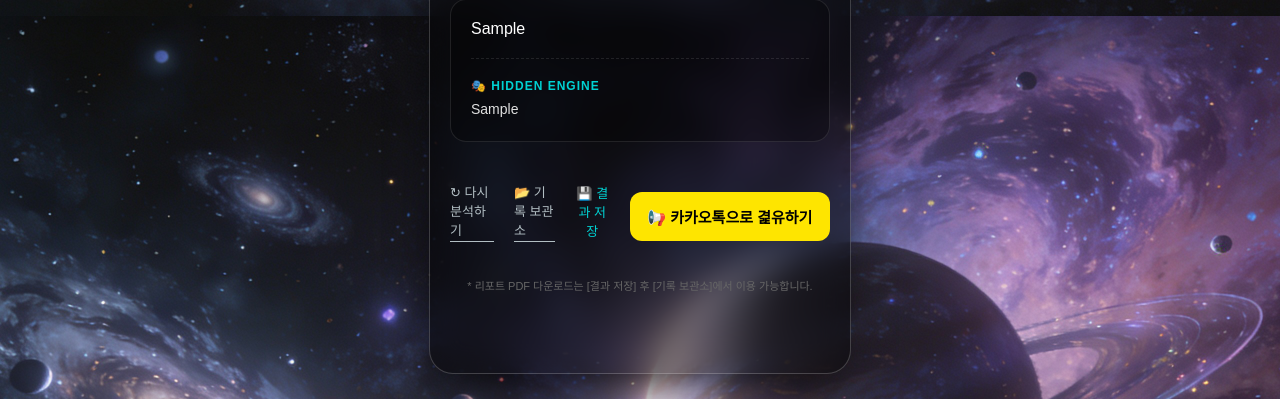
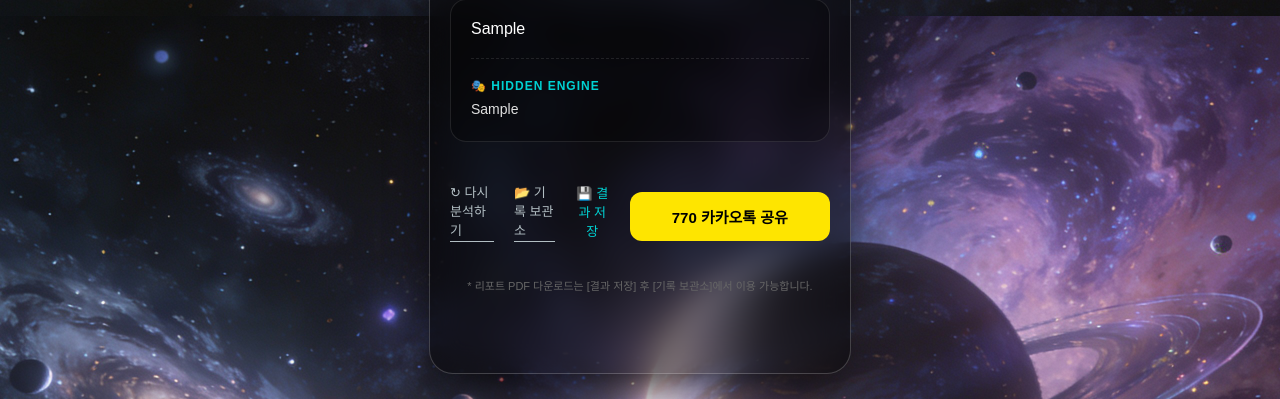
Before and after one commit to seanlim56/saju_mbti, a Django app: template main/templates/main/index.html in a window 1280 px wide. Shown: the part 1584-1983 px from the top of the page. Run offline with Django 5.2, Linux system fonts and the light colour scheme; a user stored in the database is signed in; the template is opened without the code that fills it: most values are stand-ins (such as "Sample title", 1, 10 or a date in 2020); some libraries are stand-ins or nearby versions; some web fonts are replaced.

Commit message:
Update Kakao share button text and functionality

```diff
--- a/main/templates/main/index.html
+++ b/main/templates/main/index.html
@@ -767,7 +767,8 @@
                 {% if user.is_authenticated and headline %}
                 <button type="button" id="save-btn" onclick="saveCurrentResult()" class="btn-retry"
                         style="background:none; border:none; padding:0; font-family:inherit; font-size:13px; cursor:pointer; color:#00d2d3;">
-                    💾 결과 저장             <button type="button" id="kakao-share-btn" onclick="shareKakao()" style="display:flex;align-items:center;justify-content:center;gap:8px;width:100%;padding:14px;background:#FEE500;color:#000;border:none;border-radius:12px;font-size:15px;font-weight:800;cursor:pointer;margin-top:10px;">               📢 카카오톡으로 겵유하기             </button>
+                    💾 결과 저장             <button type="button" id="kakao-share-btn" onclick="shareKakao()" style="display:flex;align-items:center;justify-content:center;gap:8px;width:100%;padding:14px;background:#FEE500;color:#000;border:none;border-radius:12px;font-size:15px;font-weight:800;cursor:pointer;margin-top:10px;">               770
+                        카카오톡 공유 </button>
                 </button>
                 {% endif %}
             </div>
@@ -854,7 +855,8 @@
 {% if headline %}
 <script>
     // 1. 결과 저장
-    // [카카오 공유] Kakao SDK 초기화     Kakao.init('33d3ce77f7bbbf57258a8260b5a14700');  // ⚠️ 카카오 개발자센터에서 발급한 JavaScript 키로 교체하세요      function shareKakao() {       const shareUrl = window.location.origin + '/share/' + (window.currentShareToken || '');       const name = '{{ request.session.temp_result.name|default:"" }}';       const headline = '{{ headline|escapejs }}';       if (!Kakao.isInitialized()) { alert('[오류] 실제 JavaScript 키를 입력해주세요.'); return; }       Kakao.Share.sendDefault({         objectType: 'feed',         content: {           title: '🚀 ' + name + '의 LIFE TICKET',           description: headline + '
+    // [카카오 공유] Kakao SDK 초기화     Kakao.init('33d3ce77f7bbbf57258a8260b5a14700');  // ⚠️ 카카오 개발자센터에서 발급한 JavaScript 키로 교체하세요      function 764
+    () {       const shareUrl = window.location.origin + '/share/' + (window.currentShareToken || '');       const name = '{{ request.session.temp_result.name|default:"" }}';       const headline = '{{ headline|escapejs }}';       if (!Kakao.isInitialized()) { alert('[오류] 실제 JavaScript 키를 입력해주세요.'); return; }       Kakao.Share.sendDefault({         objectType: 'feed',         content: {           title: '🚀 ' + name + '의 LIFE TICKET',           description: headline + '
 \uB098의 우주 정체성을 확인해바!',           imageUrl: 'https://saju-mbti.onrender.com/static/main/images/bg.jpg',           link: { mobileWebUrl: shareUrl, webUrl: shareUrl },         },         buttons: [{           title: '리유즈트 보러가기',           link: { mobileWebUrl: shareUrl, webUrl: shareUrl },         }],       });     }      function saveCurrentResult() {
         if(!confirm("현재 결과를 '나의 우주 기록'에 영구 저장하시겠습니까?")) return;
 
```
